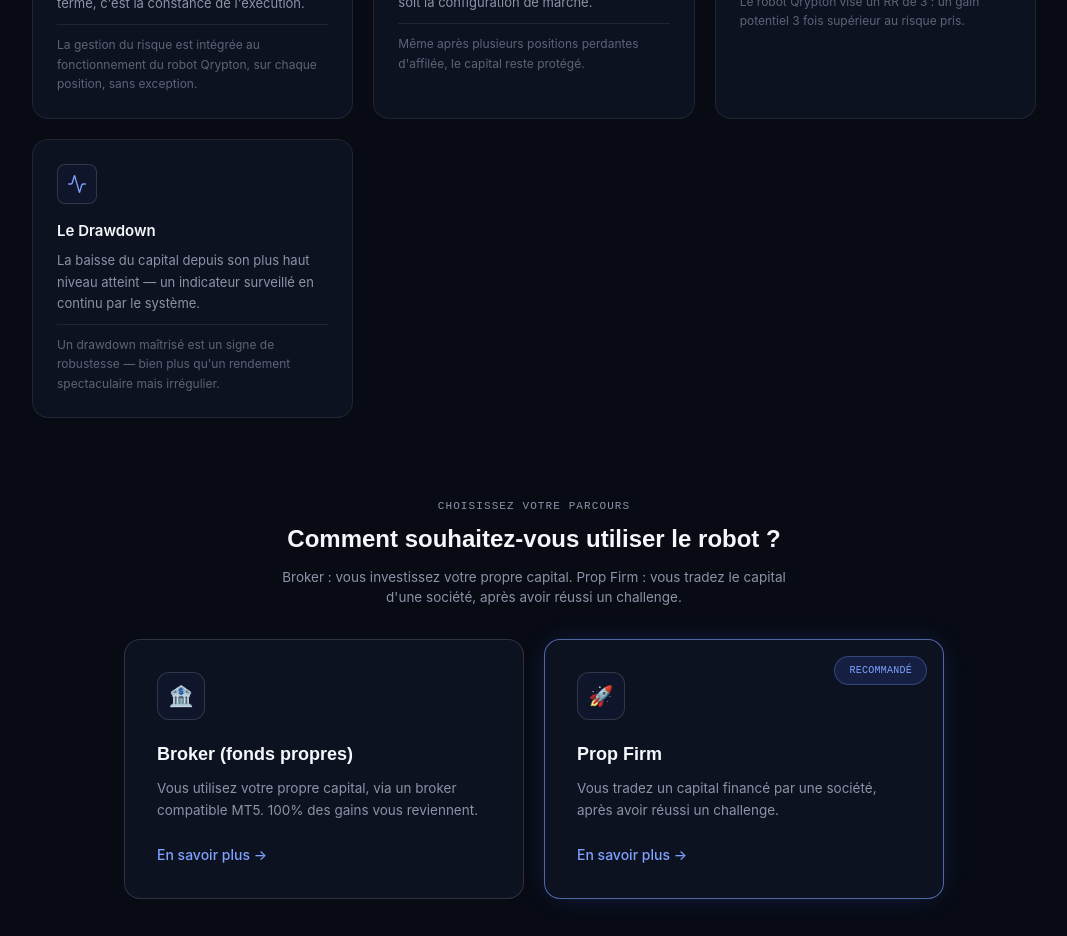
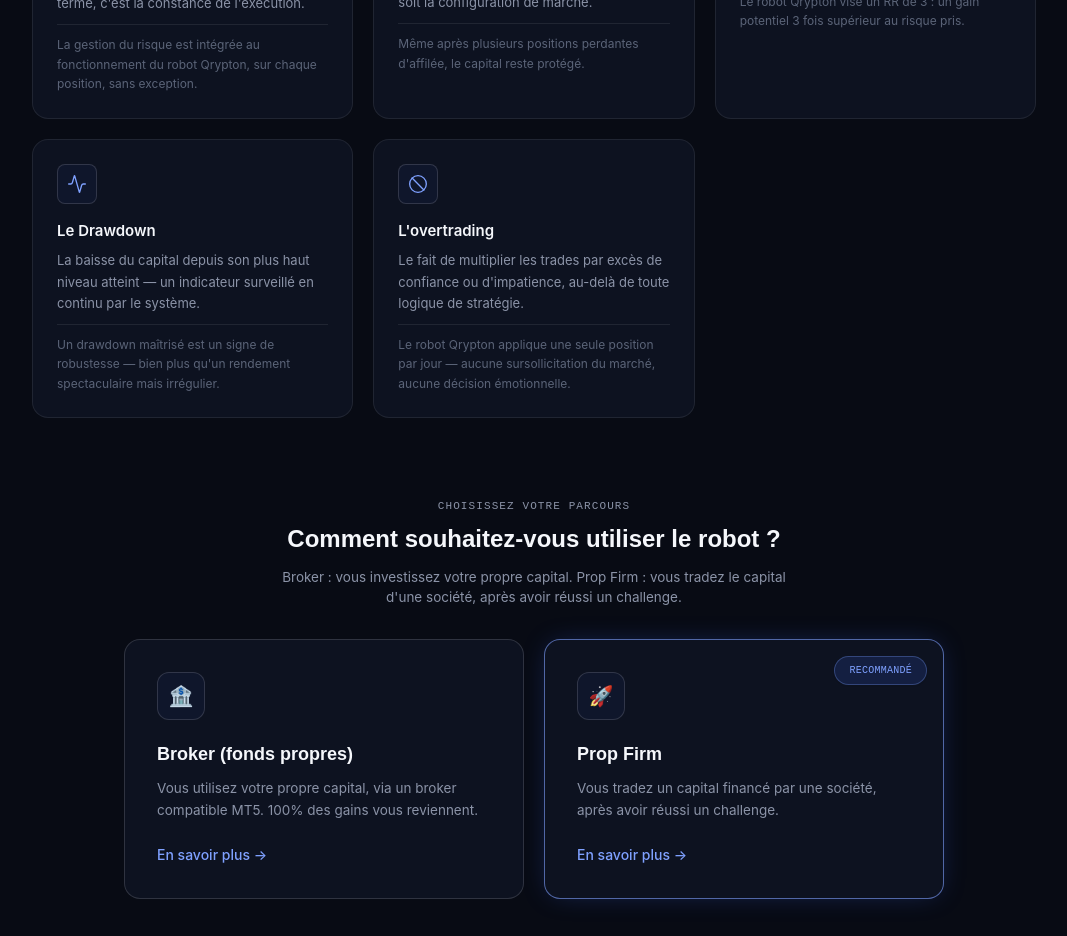
Before and after one commit to Qrypton4/Qrypton-Prenium, a Next.js app: page /guide-qrypton in a window 1280 px wide. Shown: the part 1220-2156 px from the top of the page, without its empty margins (106-1173 px from the left). Built offline with nearby package versions, Linux system fonts and the light colour scheme; no server answers.

Commit message:
Add 'Ban' icon for 'L'overtrading' card

```diff
--- a/components/guide/TradingBasicsCards.tsx
+++ b/components/guide/TradingBasicsCards.tsx
@@ -1,4 +1,4 @@
-import { ShieldAlert, Target, ShieldCheck, Scale, Percent, TrendingUp, Activity } from "lucide-react";
+import { ShieldAlert, Target, ShieldCheck, Scale, Percent, TrendingUp, Activity, Ban } from "lucide-react";
 
 const BASICS = [
   {
@@ -43,6 +43,12 @@
     text: "La baisse du capital depuis son plus haut niveau atteint — un indicateur surveillé en continu par le système.",
     example: "Un drawdown maîtrisé est un signe de robustesse — bien plus qu'un rendement spectaculaire mais irrégulier.",
   },
+    {
+  icon: Ban,
+  title: "L'overtrading",
+  text: "Le fait de multiplier les trades par excès de confiance ou d'impatience, au-delà de toute logique de stratégie.",
+  example: "Le robot Qrypton applique une seule position par jour — aucune sursollicitation du marché, aucune décision émotionnelle.",
+},
 ];
 
 export default function TradingBasicsCards() {
```
